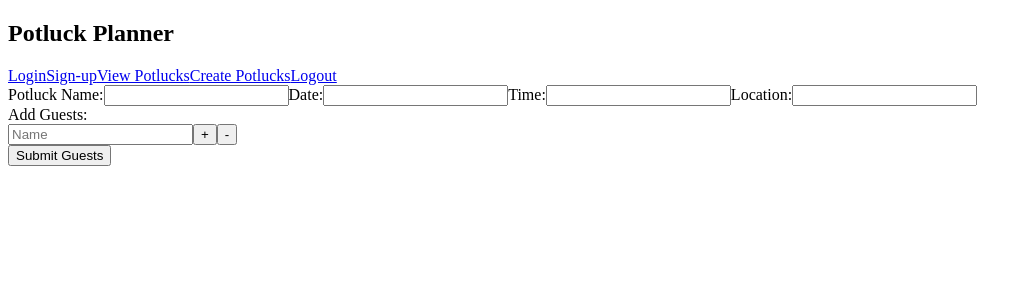
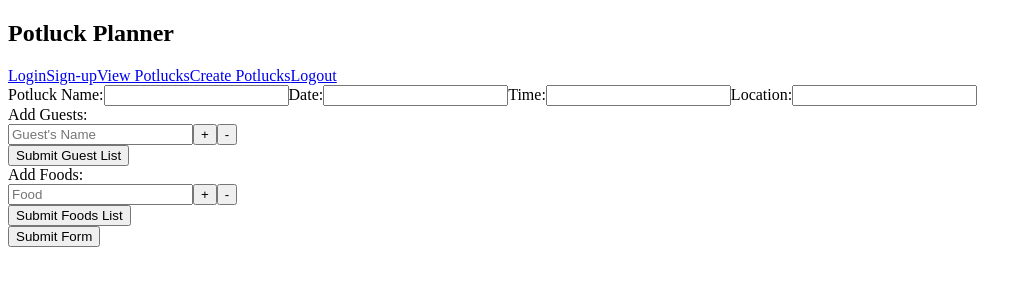
Before and after one commit to ft-potluck-planner-3/front-end, a React (Create React App) app in the folder potluck-planner/: page /create in a window 1280 px wide. Shown: the top 300 px of the page, without its empty margins (0-1032 px from the left). Built offline with nearby package versions, Linux system fonts and the light colour scheme.

Commit message:
Added guest input box and food input box. When you submit the inputs, they are stored inside either guestList state or foodList state. You can check the console to see the result.

```diff
--- a/potluck-planner/src/components/Potluck.js
+++ b/potluck-planner/src/components/Potluck.js
@@ -2,26 +2,36 @@ import React from "react";
 
 const fakePotluck = {
   id: 1,
-    potluckName: 'Neighborhood Potluck',
-    date: '10/18',
-    time: '5pm',
-    location: 'The cul de sac',
-    foods: ['item 1', 'item 2'],
-    guests: ['guest 1', 'guest 2']
-}
+  potluckName: "Neighborhood Potluck",
+  date: "10/18",
+  time: "5pm",
+  location: "The cul de sac",
+  foods: ["item 1", "item 2"],
+  guests: ["guest 1", "guest 2"],
+};
 const Potluck = () => {
   const { id, potluckName, date, time, location, foods, guests } = fakePotluck;
-    return <div className="potluck" key={id}>
+  return (
+    <div className="potluck" key={id}>
       <h3>{potluckName}</h3>
       <p>Date: {date}</p>
       <p>Time: {time}</p>
       <p>Location: {location}</p>
       <p>Food List:</p>
-        <ul>{foods.map(food => <li>{food}</li>)}</ul>
+      <ul>
+        {foods.map((food) => (
+          <li>{food}</li>
+        ))}
+      </ul>
       <p>Guest List:</p>
-        <ul>{guests.map(guest => <li>{guest}</li>)}</ul>
+      <ul>
+        {guests.map((guest) => (
+          <li>{guest}</li>
+        ))}
+      </ul>
       <button>Edit Potluck Details</button>
       <button>Delete this Potluck</button>
-    </div>;
+    </div>
+  );
 };
 export default Potluck;
--- a/potluck-planner/src/components/PotluckForm.js
+++ b/potluck-planner/src/components/PotluckForm.js
@@ -14,13 +14,14 @@ const PotluckForm = () => {
   };
 
   const initialGuests = [{ username: "" }];
+  const initialFoods = [{ food: "" }];
 
   // State Managment
   const [formValues, setFormValues] = useState(initialFormValues);
   const [guestList, setGuestList] = useState(initialGuests);
-  // const [foodItems, setFoodItems] = useState([]);
+  const [foodList, setFoodList] = useState(initialFoods);
 
-  // Event Handlers
+  // Form Event Handlers
   const handleChanges = (event) => {
     setFormValues({
       ...formValues,
@@ -28,17 +29,55 @@ const PotluckForm = () => {
     });
   };
 
-  // Fix Sumbit Guest Handler Tuesday \/\/\/
+  // ----- Guest List Handlers -----
+  const handleGuestInput = (index, event) => {
+    const values = [...guestList];
+    values[index][event.target.name] = event.target.value;
+    setGuestList(values);
+  };
 
-  // const handleSubmitGuest = (event) => {
-  //   event.preventDefault();
+  const handleAddGuest = (event) => {
+    event.preventDefault();
+    setGuestList([...guestList, { username: "" }]);
+  };
 
-  //   setGuest(formValues.guests);
-  //   setFormValues(
-  //     ...formValues,
-  //     formValues.guests: [...guests, guest]
-  //   )
-  // };
+  const handleRemoveGuest = (event, index) => {
+    event.preventDefault();
+    const values = [...guestList];
+    values.splice(index, 1);
+    setGuestList(values);
+  };
+
+  const handleSubmitGuest = (event) => {
+    event.preventDefault();
+    console.log("Guest List", guestList);
+  };
+
+  // ----- Food List Handlers -----
+  const handleFoodInput = (index, event) => {
+    const values = [...foodList];
+    values[index][event.target.name] = event.target.value;
+    setFoodList(values);
+  };
+
+  const handleAddFood = (event) => {
+    event.preventDefault();
+    setFoodList([...foodList, { food: "" }]);
+  };
+
+  const handleRemoveFood = (event, index) => {
+    event.preventDefault();
+    const values = [...foodList];
+    values.splice(index, 1);
+    setFoodList(values);
+  };
+
+  const handleSubmitFoods = (event) => {
+    event.preventDefault();
+    console.log("Food List", foodList);
+  };
+
+  // Returning Potluck Form
 
   return (
     <form>
@@ -78,7 +117,7 @@ const PotluckForm = () => {
           onChange={handleChanges}
         />
       </label>
-      {/* ----- Guest Inputs ----- */}
+      {/* ----- Guest List Inputs ----- */}
       <div>
         <label>Add Guests:</label>
         {guestList.map((guest, index) => {
@@ -87,17 +126,63 @@ const PotluckForm = () => {
               <input
                 type="text"
                 name="username"
-                placeholder="Name"
+                placeholder="Guest's Name"
                 value={guest.username}
-                onChange={handleChanges}
+                onChange={(event) => handleGuestInput(index, event)}
               />
-              <button>+</button>
-              <button>-</button>
+              <button
+                onClick={(event) => {
+                  handleAddGuest(event);
+                }}
+              >
+                +
+              </button>
+              <button
+                onClick={(event) => {
+                  handleRemoveGuest(event, index);
+                }}
+              >
+                -
+              </button>
             </div>
           );
         })}
-        <button>Submit Guests</button>
+        <button onClick={handleSubmitGuest}>Submit Guest List</button>
       </div>
+      {/* ----- Food List Inputs ----- */}
+      <div>
+        <label>Add Foods:</label>
+        {foodList.map((food, index) => {
+          return (
+            <div key={index}>
+              <input
+                type="text"
+                name="food"
+                placeholder="Food"
+                value={food.food}
+                onChange={(event) => handleFoodInput(index, event)}
+              />
+              <button
+                onClick={(event) => {
+                  handleAddFood(event);
+                }}
+              >
+                +
+              </button>
+              <button
+                onClick={(event) => {
+                  handleRemoveFood(event, index);
+                }}
+              >
+                -
+              </button>
+            </div>
+          );
+        })}
+        <button onClick={handleSubmitFoods}>Submit Foods List</button>
+      </div>
+      {/* Submiting Form */}
+      <button>Submit Form</button>
     </form>
   );
 };
```
Lines whose indentation alone changed are shown as unchanged.
